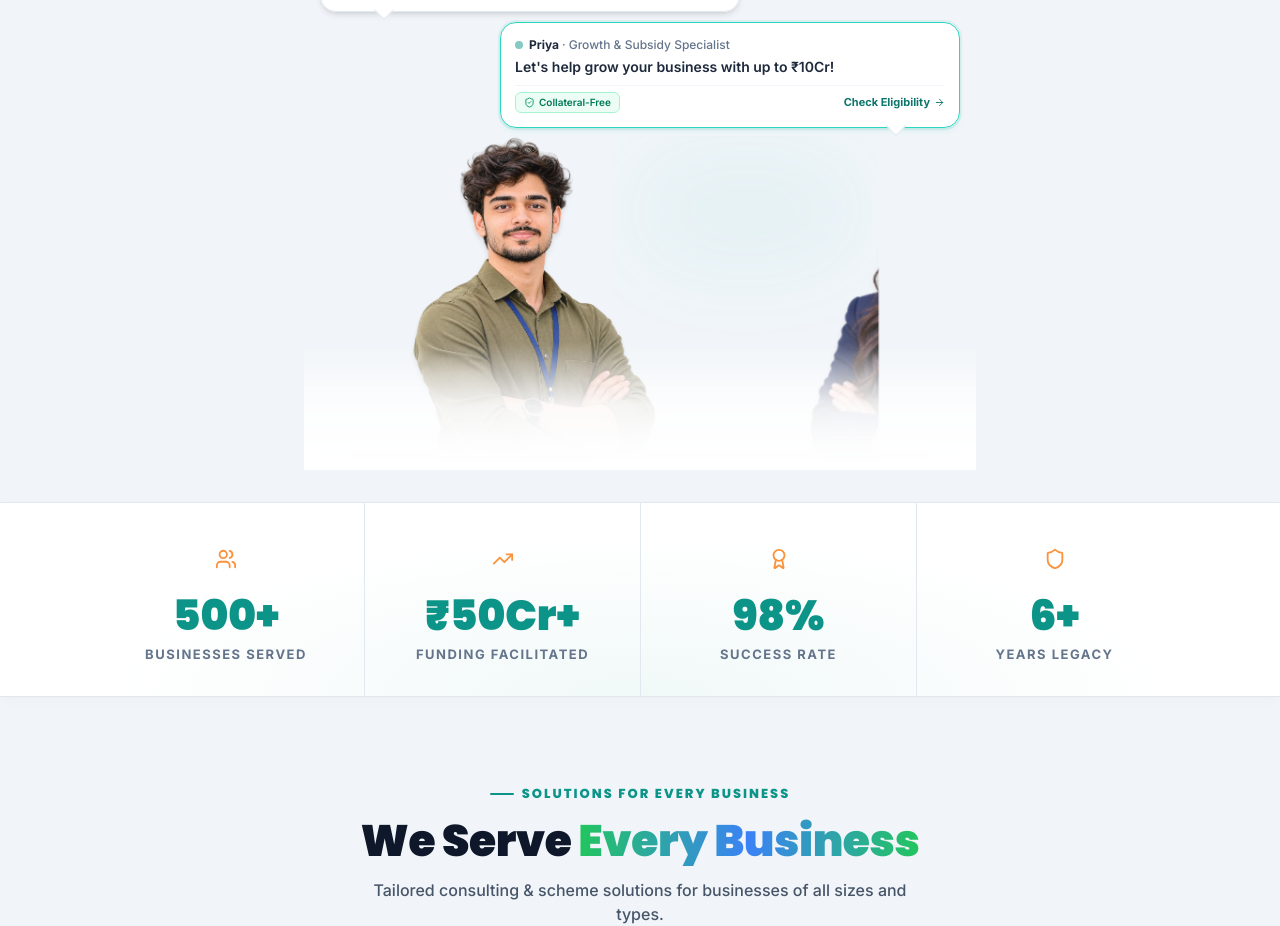
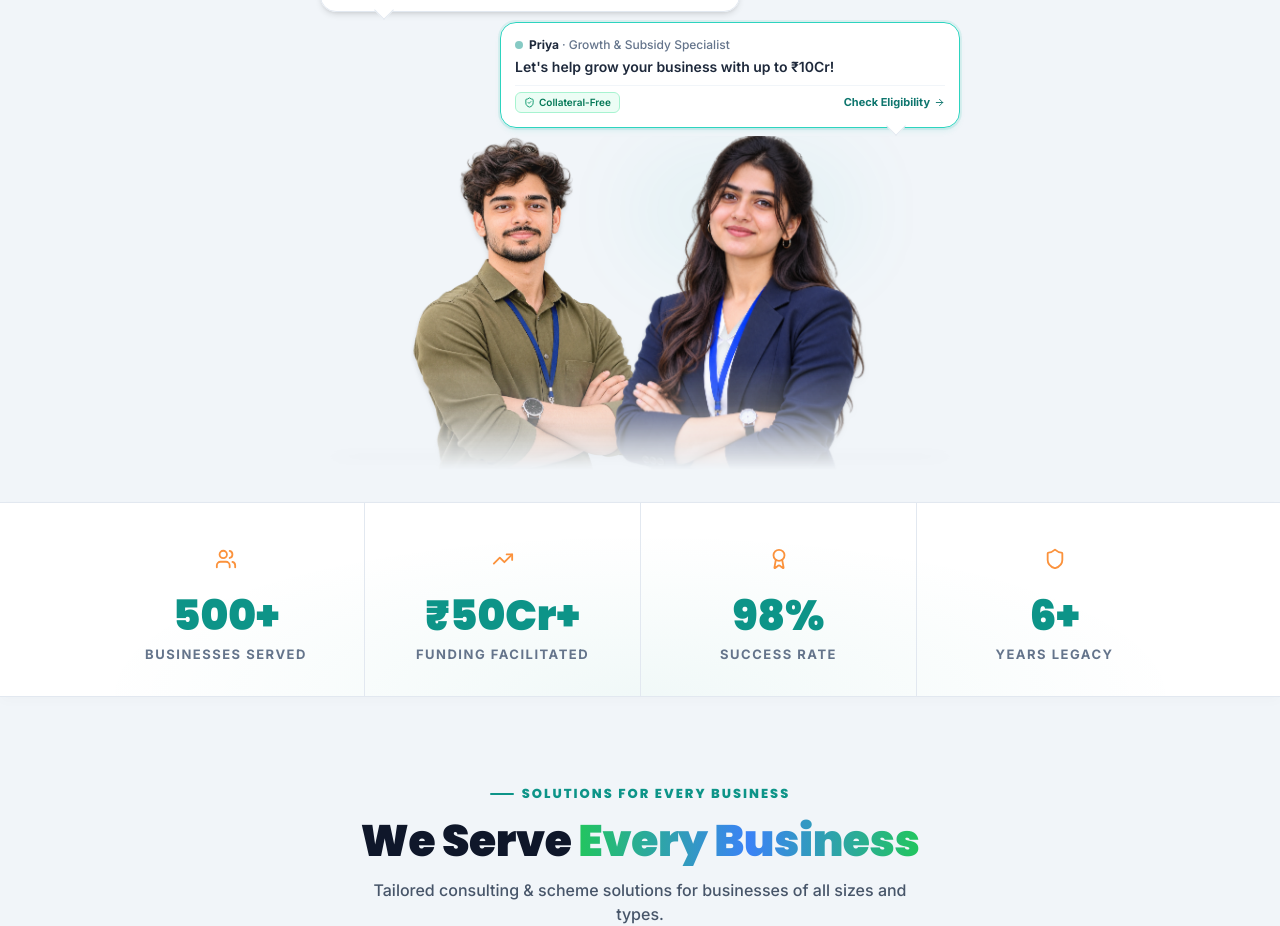
Before and after one commit to pushpavanhouseofbullventures-ship-it/arthovista, a React (Vite) app: page / in a window 1280 px wide. Shown: the part 951-1877 px from the top of the page. Built offline with nearby package versions, Linux system fonts and the light colour scheme.

Commit message:
Fix advisor alignment, remove white overlay block, and apply clean bottom alpha fade

```diff
--- a/src/components/MarketingConversation.jsx
+++ b/src/components/MarketingConversation.jsx
@@ -280,10 +280,14 @@ export default function MarketingConversation({ className = "" }) {
         )}
       </div>
 
-      {/* ── GENUINE ADVISORS (WITH ENEGO-STYLE SOFT BOTTOM GRADIENT BLUR) ── */}
+      {/* ── GENUINE ADVISORS (SEAMLESS BOTTOM ALPHA FADE MATCHING REFERENCE) ── */}
       <div
         onClick={handleCtaClick}
-        className="cursor-pointer relative flex items-end justify-center w-full px-2 pt-0 pb-0 -mt-1 group overflow-hidden"
+        className="cursor-pointer relative flex items-end justify-center w-full px-2 pt-0 pb-0 -mt-1 group"
+        style={{
+          maskImage: "linear-gradient(to bottom, black 68%, rgba(0,0,0,0.75) 80%, rgba(0,0,0,0.25) 92%, transparent 100%)",
+          WebkitMaskImage: "linear-gradient(to bottom, black 68%, rgba(0,0,0,0.75) 80%, rgba(0,0,0,0.25) 92%, transparent 100%)",
+        }}
         title="Click to consult with Aman & Priya"
       >
         {/* Soft Ambient Floor Shadow */}
@@ -293,10 +297,6 @@ export default function MarketingConversation({ className = "" }) {
         <div
           className={`relative w-[48%] sm:w-[50%] max-w-[220px] sm:max-w-[260px] flex-shrink-0 transition-transform duration-300 origin-bottom ${isBoyActiveSpeaker ? "scale-[1.02]" : "opacity-95 hover:opacity-100"
             }`}
-          style={{
-            maskImage: "linear-gradient(to bottom, rgba(0,0,0,1) 45%, rgba(0,0,0,0.8) 65%, rgba(0,0,0,0.2) 88%, rgba(0,0,0,0) 100%)",
-            WebkitMaskImage: "linear-gradient(to bottom, rgba(0,0,0,1) 45%, rgba(0,0,0,0.8) 65%, rgba(0,0,0,0.2) 88%, rgba(0,0,0,0) 100%)",
-          }}
         >
           {/* Subtle Ambient Halo when speaking */}
           {isBoyActiveSpeaker && (
@@ -309,7 +309,7 @@ export default function MarketingConversation({ className = "" }) {
             <img
               src="/marketing-boy.png"
               alt="Aman - MSME Funding Consultant"
-              className="w-full h-auto mr-48 object-contain block drop-shadow-md select-none pointer-events-none"
+              className="w-full h-auto object-contain block drop-shadow-md select-none pointer-events-none"
               loading="eager"
               draggable={false}
               onError={(e) => {
@@ -325,10 +325,6 @@ export default function MarketingConversation({ className = "" }) {
         <div
           className={`relative w-[48%] sm:w-[50%] max-w-[220px] sm:max-w-[260px] flex-shrink-0 -ml-8 sm:-ml-12 transition-transform duration-300 origin-bottom ${isGirlActiveSpeaker ? "scale-[1.02]" : "opacity-95 hover:opacity-100"
             }`}
-          style={{
-            maskImage: "linear-gradient(to bottom, rgba(0,0,0,1) 45%, rgba(0,0,0,0.8) 65%, rgba(0,0,0,0.2) 88%, rgba(0,0,0,0) 100%)",
-            WebkitMaskImage: "linear-gradient(to bottom, rgba(0,0,0,1) 45%, rgba(0,0,0,0.8) 65%, rgba(0,0,0,0.2) 88%, rgba(0,0,0,0) 100%)",
-          }}
         >
           {/* Subtle Ambient Halo when speaking */}
           {isGirlActiveSpeaker && (
@@ -341,7 +337,7 @@ export default function MarketingConversation({ className = "" }) {
             <img
               src="/marketing-girl.png"
               alt="Priya - Growth & Subsidy Specialist"
-              className="w-full h-auto ml-48 object-contain block drop-shadow-md select-none pointer-events-none"
+              className="w-full h-auto object-contain block drop-shadow-md select-none pointer-events-none"
               loading="eager"
               draggable={false}
               onError={(e) => {
@@ -352,9 +348,6 @@ export default function MarketingConversation({ className = "" }) {
             />
           </picture>
         </div>
-
-        {/* Bottom Soft Gradient Fade & Blur Overlay (Matches enego.co.in) */}
-        <div className="absolute inset-x-0 bottom-0 h-24 sm:h-32 pointer-events-none bg-gradient-to-t from-white via-white/80 to-transparent z-10" />
       </div>
     </div>
   );
```
